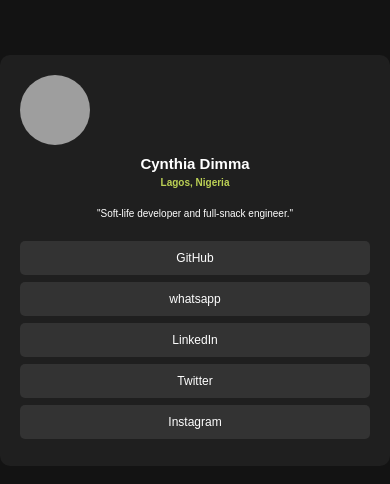
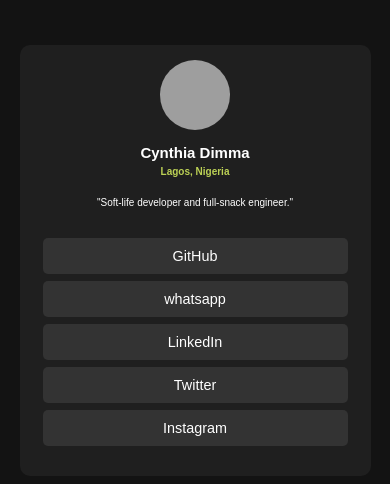
Before and after one commit to Dimma-tech417/profile-link, a plain HTML site: page index.html in a window 390 px wide. Shown: the part 162-646 px from the top of the page. Drawn offline with Linux system fonts and the light colour scheme; grey boxes are pictures that could not be loaded.

Commit message:
This is my second commit

```diff
--- a/styles.css
+++ b/styles.css
@@ -66,10 +66,27 @@
 
 
 /* Responsive Design */
+@media (max-width: 600px) {
+    .profile-container {
+        width: 90%;
+        display: flex;
+        flex-direction: column;
+        display: block;
+    flex-direction: column; /* Full width on small screens */
+    }
+
+    .social-links a {
+        font-size: 0.9rem;
+        padding: 10px;
+    }
+}
+
 @media (max-width: 480px) {
     .profile-container {
-        width: 100%;
-        display: flex;
-        flex-direction: column; /* Full width on small screens */
+        padding: 15px;
+    }
+    .social-links{
+        font-size: 0.80rem;
+        padding: 8px;
     }
 }
```
